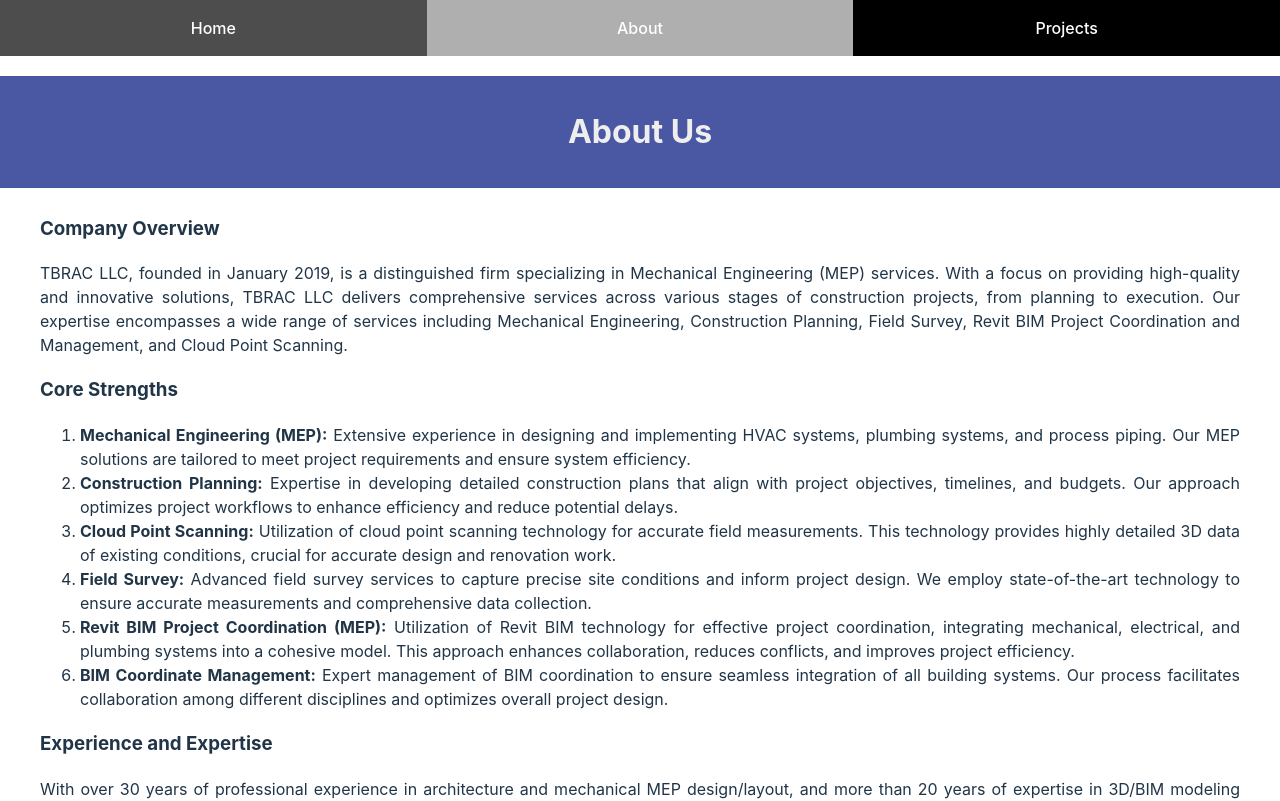
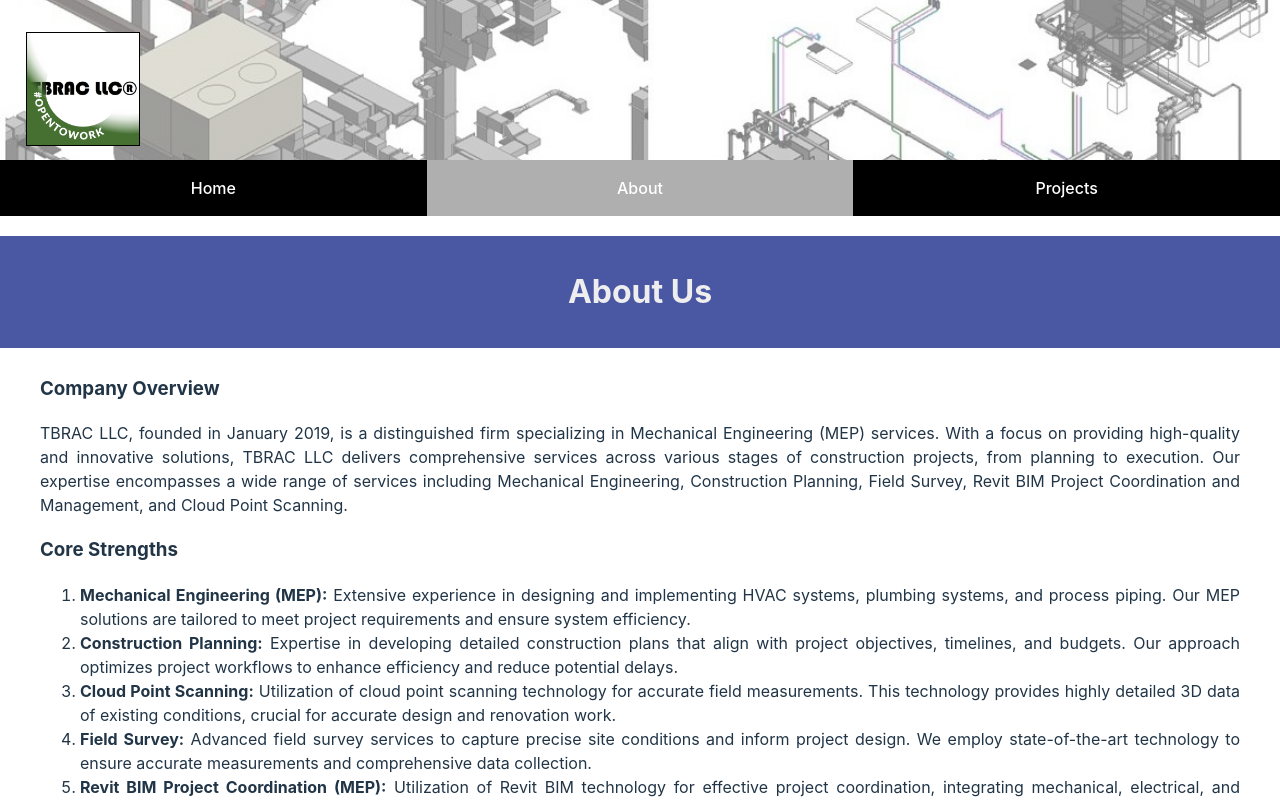
Before and after one commit to mdaniels-1/TBRACLLC, a React (Vite) app: page /about in a window 1280 px wide. Shown: the top 801 px of the page. Built offline with nearby package versions, Linux system fonts and the light colour scheme.

Commit message:
Added LogoBar

```diff
--- a/src/App.css
+++ b/src/App.css
@@ -6,39 +6,3 @@
   /* padding: 2rem; */
   text-align: center;
 }
-
-.logo {
-  height: 6em;
-  padding: 1.5em;
-  will-change: filter;
-  transition: filter 300ms;
-}
-.logo:hover {
-  filter: drop-shadow(0 0 2em #646cffaa);
-}
-.logo.react:hover {
-  filter: drop-shadow(0 0 2em #61dafbaa);
-}
-
-@keyframes logo-spin {
-  from {
-    transform: rotate(0deg);
-  }
-  to {
-    transform: rotate(360deg);
-  }
-}
-
-@media (prefers-reduced-motion: no-preference) {
-  a:nth-of-type(2) .logo {
-    animation: logo-spin infinite 20s linear;
-  }
-}
-
-.card {
-  padding: 2em;
-}
-
-.read-the-docs {
-  color: #888;
-}
--- a/src/App.jsx
+++ b/src/App.jsx
@@ -6,17 +6,21 @@
   Route,
 } from 'react-router-dom'
 
+import ScrollToTop from './components/ScrollToTop';
+
 import Home from './pages/Home';
 import About from './pages/About';
 import Projects from './pages/Projects';
 import Contact from './pages/Contact';
 import Navbar from './components/Navbar';
 import Footer from './components/Footer';
+import LogoBar from './components/LogoBar';
 
 function App() {
 
   return (
     <Router>
+      <LogoBar />
       <Navbar />
       <Routes>
         <Route exact path="/" element={<Home />} />
@@ -24,8 +28,9 @@
         <Route path="/projects" element={<Projects />} />
 {/*         <Route path="/contact" element={<Contact />}/> */}
       </Routes>
-      {/* add footer here */}
       <Footer />
+      <ScrollToTop /> {/*see ScrollToTop.js for details */}
+
     </Router>
   )
 }
--- /dev/null
+++ b/src/components/LogoBar.jsx
@@ -0,0 +1,15 @@
+import '../components/styles/LogoBar.css'
+
+//Styling has tailwindcss stuff needs to be altered to base css
+const LogoBar = () => {
+    return (
+        <div className='top_container'>
+            <img className='bg' src={'./images/linkedin_bg.jpeg'} alt={''}/>
+            <img className='logo' src={'./images/logo.jpeg'} alt={'Logo'}/>
+
+        </div>
+
+  )
+}
+
+export default LogoBar;
--- a/src/components/Navbar.jsx
+++ b/src/components/Navbar.jsx
@@ -5,6 +5,7 @@
 const Navbar = () => {
   return (
     <div className='nav_container'>
+
       <nav>
         <NavLink to="/" >Home</NavLink>
         <NavLink to="/about" >About</NavLink>
--- /dev/null
+++ b/src/components/ScrollToTop.jsx
@@ -0,0 +1,18 @@
+// SOURCE: https://dev.to/kunalukey/scroll-to-top-when-route-changes-reactjs-react-router-3bgn
+// By Kunal Ukey
+
+
+import { useEffect } from 'react';
+import { useLocation } from 'react-router-dom';
+
+const ScrollToTop = () => {
+  // Extracts pathname property(key) from an object
+  const { pathname } = useLocation();
+
+  // Automatically scrolls to top whenever pathname changes
+  useEffect(() => {
+    window.scrollTo(0, 0);
+  }, [pathname]);
+}
+
+export default ScrollToTop;
--- /dev/null
+++ b/src/components/styles/LogoBar.css
@@ -0,0 +1,28 @@
+.bg{
+    object-fit: cover;
+    width: 100%;
+    height: 100%;
+    opacity: 50%;
+
+}
+
+.logo{
+    border: 1px solid black;
+    position: absolute;
+    width: 7em;;
+    top: 4%;
+    left: 2%;
+}
+
+.top_container{
+    display: flex;
+    height: 10em;
+    width: 100%;
+    padding: 0;
+    margin: 0;
+}
+
+.top_container img{
+    margin: 0;
+    padding: 0;
+}
```
Also changed, not shown: public/images/linkedin_bg.jpeg (added), public/images/logo.jpeg (added).
